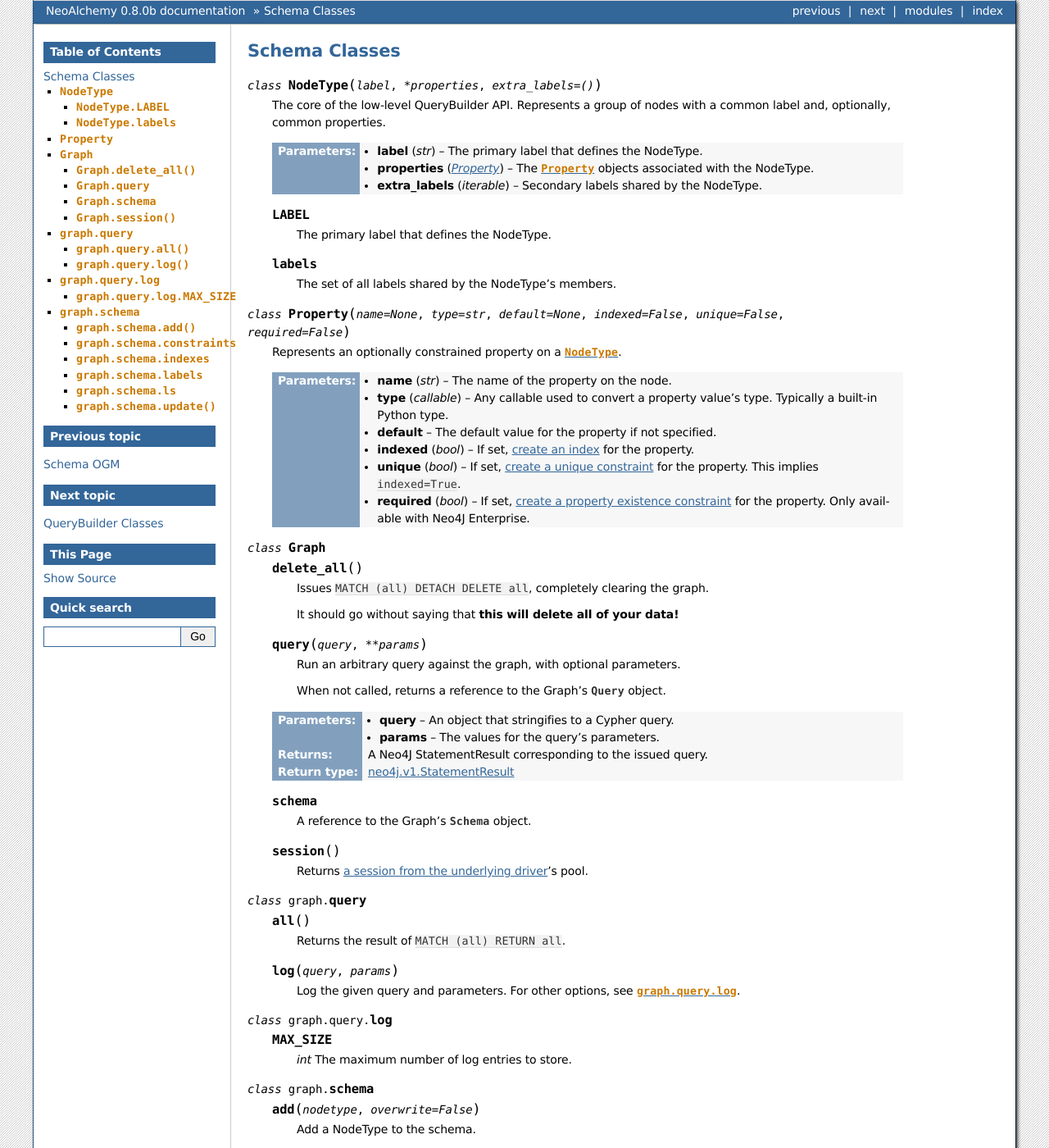
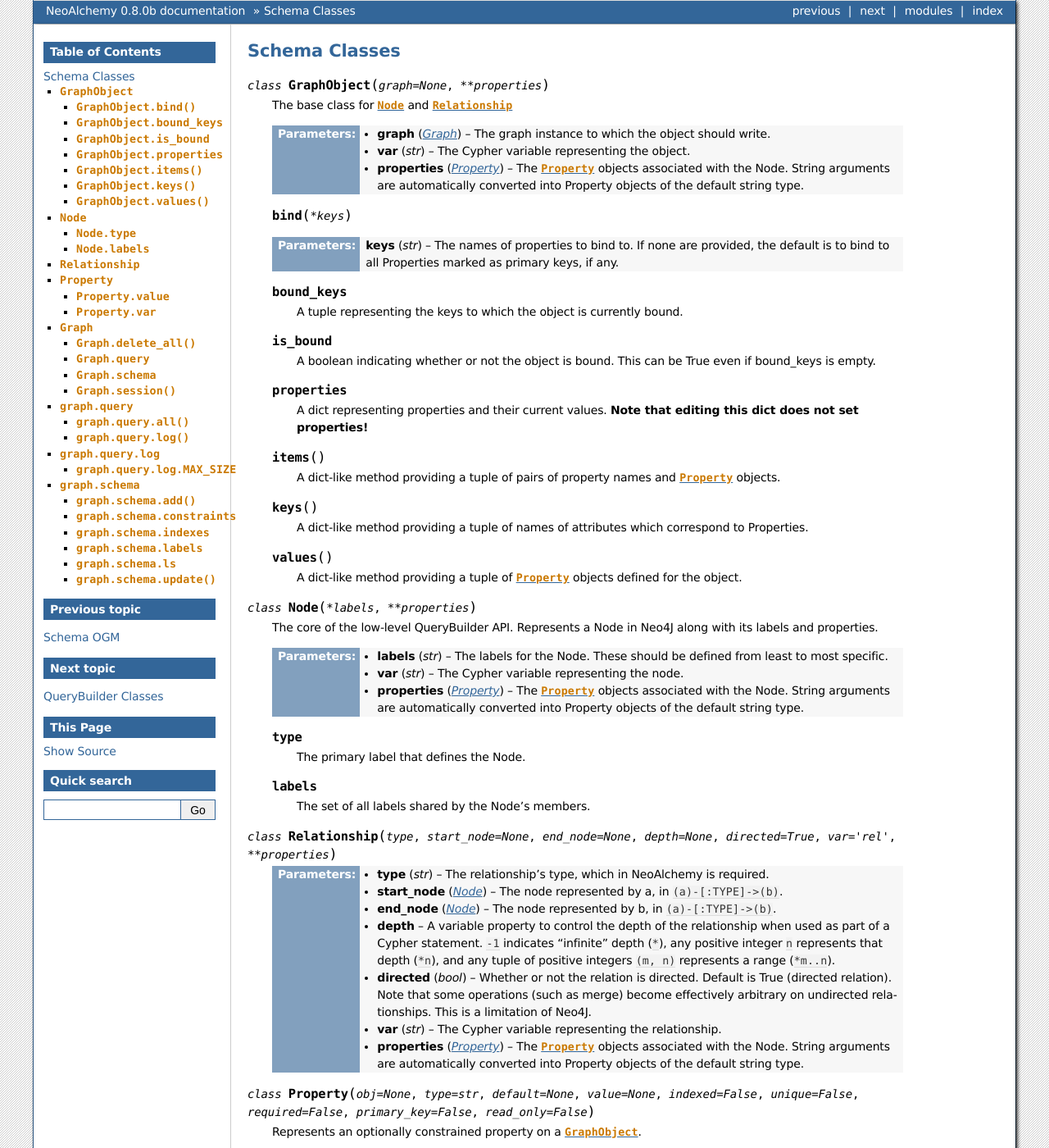
Before and after one commit to TwoBitAlchemist/NeoAlchemy, a Sphinx documentation site: the page built from source/schema-classes.rst, in a window 1280 px wide and 1400 px high. Shown: the whole window at 82% size. Built offline with Sphinx 7.4.7, drawn with Linux system fonts in a browser that asks for light colours; some of the changed text lies outside the part shown.

Commit message:
Updated Schema Classes docs

```diff
--- a/source/schema-classes.rst
+++ b/source/schema-classes.rst
@@ -4,39 +4,139 @@
 Schema Classes
 **************
 
-.. py:class:: NodeType(label, *properties, extra_labels=())
+.. py:class:: GraphObject(graph=None, **properties)
 
-    The core of the low-level QueryBuilder API. Represents a group of nodes
-    with a common label and, optionally, common properties.
+    The base class for :py:class:`Node` and :py:class:`Relationship`
 
-    :param str label: The primary label that defines the NodeType.
+    :param Graph graph: The graph instance to which the object should write.
+    :param str var: The Cypher variable representing the object.
     :param Property properties: The :py:class:`Property` objects associated
-                                with the NodeType.
-    :param iterable extra_labels: Secondary labels shared by the NodeType.
+                                with the Node. String arguments are
+                                automatically converted into Property objects
+                                of the default string type.
 
-    .. py:attribute:: LABEL
+    .. py:method:: bind(*keys)
 
-        The primary label that defines the NodeType.
+    :param str keys: The names of properties to bind to. If none are provided,
+                     the default is to bind to all Properties marked as
+                     primary keys, if any.
+
+    .. py:attribute:: bound_keys
+
+        A tuple representing the keys to which the object is currently bound.
+
+    .. py:attribute:: is_bound
+
+        A boolean indicating whether or not the object is bound. This can be
+        True even if bound_keys is empty.
+
+    .. py:attribute:: properties
+
+        A dict representing properties and their current values. **Note that
+        editing this dict does not set properties!**
+
+    .. py:method:: items()
+
+        A dict-like method providing a tuple of pairs of property names and
+        :py:class:`Property` objects.
+
+    .. py:method:: keys()
+
+        A dict-like method providing a tuple of names of attributes which
+        correspond to Properties.
+
+    .. py:method:: values()
+
+        A dict-like method providing a tuple of :py:class:`Property` objects
+        defined for the object.
+
+.. py:class:: Node(*labels, **properties)
+
+    The core of the low-level QueryBuilder API. Represents a Node in Neo4J
+    along with its labels and properties.
+
+    :param str labels: The labels for the Node. These should be defined from
+                       least to most specific.
+    :param str var: The Cypher variable representing the node.
+    :param Property properties: The :py:class:`Property` objects associated
+                                with the Node. String arguments are
+                                automatically converted into Property objects
+                                of the default string type.
+
+    .. py:attribute:: type
+
+        The primary label that defines the Node.
 
     .. py:attribute:: labels
 
-        The set of all labels shared by the NodeType's members.
+        The set of all labels shared by the Node's members.
 
 
-.. py:class:: Property(name=None, type=str, default=None,\
-                       indexed=False, unique=False, required=False)
+.. py:class:: Relationship(type, start_node=None, end_node=None, depth=None,\
+                           directed=True, var='rel', **properties)
 
-    Represents an optionally constrained property on a :py:class:`NodeType`.
+    :param str type: The relationship's type, which in NeoAlchemy is required.
+    :param Node start_node: The node represented by a, in ``(a)-[:TYPE]->(b)``.
+    :param Node end_node: The node represented by b, in ``(a)-[:TYPE]->(b)``.
+    :param depth: A variable property to control the depth of the relationship
+                  when used as part of a Cypher statement. ``-1`` indicates
+                  "infinite" depth (``*``), any positive integer ``n``
+                  represents that depth (``*n``), and any tuple of positive
+                  integers ``(m, n)`` represents a range (``*m..n``).
+    :param bool directed: Whether or not the relation is directed. Default
+                          is True (directed relation). Note that some
+                          operations (such as merge) become effectively
+                          arbitrary on undirected relationships. This is a
+                          limitation of Neo4J.
+    :param str var: The Cypher variable representing the relationship.
+    :param Property properties: The :py:class:`Property` objects associated
+                                with the Node. String arguments are
+                                automatically converted into Property objects
+                                of the default string type.
 
-    :param str name: The name of the property on the node.
+    .. :py:method:: exists(exists=True)
+
+        Returns a CypherExpression (which can be used with
+        :py:method::`~neoalchemy.cypher.SimpleQuery.where`)
+        corresponding to the ``EXISTS`` function in Cypher.
+
+        :param bool exists: If False, do ``NOT EXISTS`` instead. Default is True.
+
+
+.. py:class:: Property(obj=None, type=str, default=None, value=None,\
+                       indexed=False, unique=False, required=False,\
+                       primary_key=False, read_only=False)
+
+    Represents an optionally constrained property on a :py:class:`GraphObject`.
+
+    :param GraphObject obj: The object to which the Property will be bound.
     :param callable type: Any callable used to convert a property value's type.
-                          Typically a built-in Python type.
-    :param default: The default value for the property if not specified.
+                          Typically a built-in Python type or something found
+                          in the ``neoalchemy.validators`` module.
+    :param default: The default value for the property if not specified. This
+                    can be a callable. Either the value (or the return value
+                    if callable) must pass validation given by type.
+    :param value: The starting value for the property. Must pass validation
+                  given by type.
     :param bool indexed: If set, `create an index`_ for the property.
     :param bool unique: If set, `create a unique constraint`_ for the property.
                         This implies ``indexed=True``.
     :param bool required: If set, `create a property existence constraint`_ for
                           the property. Only available with Neo4J Enterprise.
+    :param bool primary_key: If set, the property is one of the object's
+                             default bindings when
+                             :py:method::`~neoalchemy.GraphObject.bind`
+                             is called with no arguments.
+    :param bool read_only: Not yet implemented.
+
+    .. py:attribute:: value
+
+        The current value of the property.
+
+    .. py:attribute:: var
+
+        The current Cypher variable for the property. A property must be
+        bound to a :py:class:`GraphObject` to compute its Cypher variable.
 
 
 .. py:class:: Graph
```
